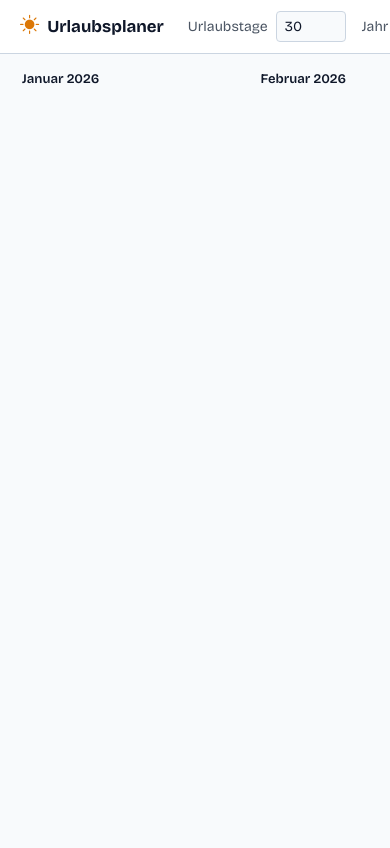
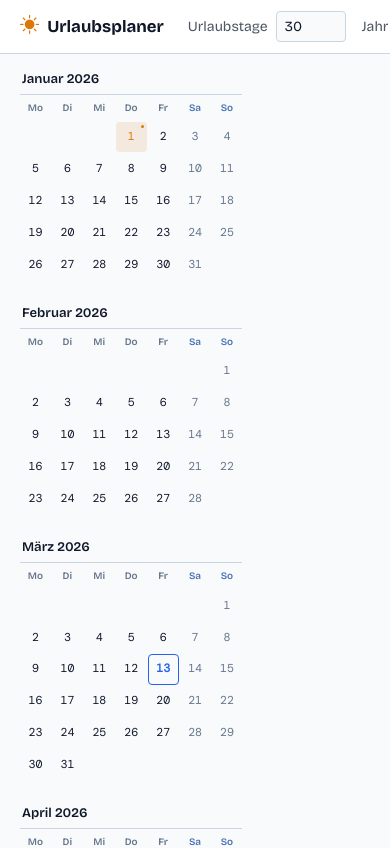
Before and after one commit to commi/urlaubsplaner, an Angular app: page / in a window 390 px wide. Shown: the top 848 px of the page. Built offline with nearby package versions, Linux system fonts and the light colour scheme.

Commit message:
Fix mobile layout

```diff
--- a/src/app/app.component.scss
+++ b/src/app/app.component.scss
@@ -11,11 +11,15 @@
 
 @media (max-width: 1023px) {
   :host {
-    grid-template-columns: 1fr;
-    grid-template-rows: auto 1fr;
+    grid-template-rows: unset;
+    grid-template-columns: auto 1fr;
     grid-template-areas:
-      "nav"
-      "cal";
+      "nav nav"
+      "cal cal"
+      "side panel"
+  ;
+    height: auto;
+    overflow: auto;
   }
 }
 
```
